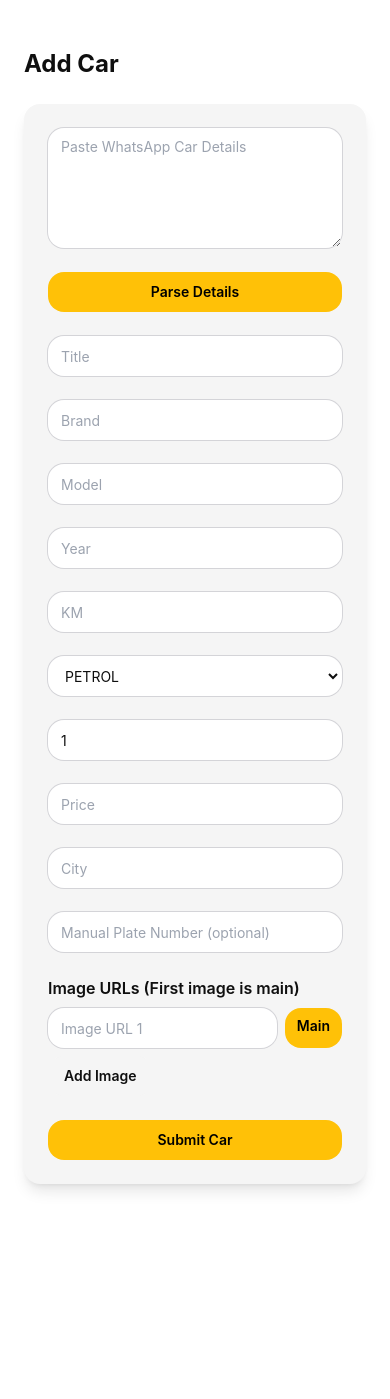
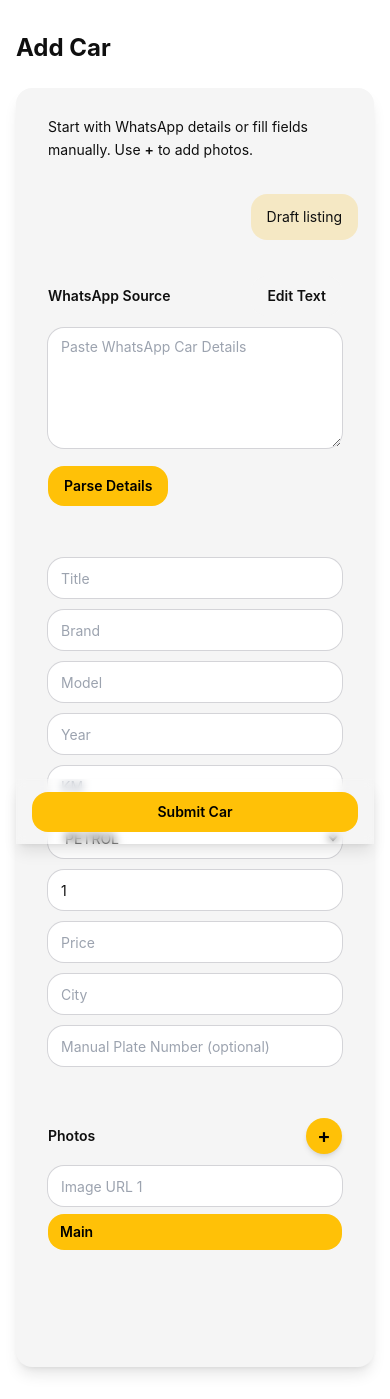
Before and after one commit to mybookingtechnologies-byte/ourauto, a Next.js app: page /dealer/add-car in a window 390 px wide. Before the commit the page ends 1232 px from the top, so only its background shows below. Built offline with nearby package versions, Linux system fonts and the light colour scheme.

Commit message:
UI: Chat-style Add Car creator (production ready, UI only)

```diff
--- a/app/(dealer)/dealer/add-car/page.tsx
+++ b/app/(dealer)/dealer/add-car/page.tsx
@@ -13,6 +13,10 @@ type MediaItem = { url: string; order: number };
 export default function AddCarPage(): JSX.Element {
   const router = useRouter();
   const [whatsappText, setWhatsappText] = useState("");
+  const [descriptionDraft, setDescriptionDraft] = useState("");
+  const [isDescriptionModalOpen, setIsDescriptionModalOpen] = useState(false);
+  const [isPhotoModalOpen, setIsPhotoModalOpen] = useState(false);
+  const [newPhotoUrl, setNewPhotoUrl] = useState("");
   const [title, setTitle] = useState("");
   const [brand, setBrand] = useState("");
   const [model, setModel] = useState("");
@@ -25,19 +29,8 @@ export default function AddCarPage(): JSX.Element {
   const [plateNumber, setPlateNumber] = useState("");
   const [media, setMedia] = useState<MediaItem[]>([{ url: "", order: 0 }]);
 
-  return (
-    <main className="mx-auto max-w-4xl px-6 py-12">
-      <h1 className="mb-6 text-2xl font-bold">Add Car</h1>
-      <div className="grid gap-6 rounded-2xl bg-bgSecondary p-6 shadow-lg">
-        <Textarea
-          placeholder="Paste WhatsApp Car Details"
-          value={whatsappText}
-          onChange={(event) => setWhatsappText(event.target.value)}
-        />
-        <Button
-          type="button"
-          onClick={() => {
-            const parsed = parseWhatsappDetails(whatsappText);
+  const applyParsedDetails = (sourceText: string): void => {
+    const parsed = parseWhatsappDetails(sourceText);
     if (parsed.brand) setBrand(parsed.brand);
     if (parsed.model) setModel(parsed.model);
     if (parsed.year) setYear(String(parsed.year));
@@ -46,11 +39,62 @@ export default function AddCarPage(): JSX.Element {
     if (parsed.ownerCount !== undefined) setOwnerCount(String(parsed.ownerCount));
     if (parsed.price) setPrice(String(parsed.price));
     if (parsed.city) setCity(parsed.city);
+  };
+
+  const listingSummary = [brand, model, year].filter(Boolean).join(" ") || "Draft listing";
+
+  return (
+    <main className="mx-auto max-w-5xl px-4 py-8 sm:px-6 sm:py-12">
+      <h1 className="mb-6 text-2xl font-bold">Add Car</h1>
+
+      <div className="space-y-5 rounded-2xl bg-bgSecondary p-4 shadow-lg sm:p-6">
+        <div className="message-fade-in flex justify-start">
+          <div className="max-w-[90%] rounded-2xl bg-background px-4 py-3 text-sm leading-relaxed sm:max-w-[80%]">
+            Start with WhatsApp details or fill fields manually. Use <span className="font-semibold">+</span> to add photos.
+          </div>
+        </div>
+
+        <div className="message-fade-in flex justify-end">
+          <div className="max-w-[90%] rounded-2xl bg-primary/20 px-4 py-3 text-sm leading-relaxed sm:max-w-[80%]">
+            {listingSummary}
+          </div>
+        </div>
+
+        <div className="message-fade-in rounded-2xl bg-background p-4">
+          <div className="mb-3 flex items-center justify-between">
+            <h2 className="text-sm font-semibold">WhatsApp Source</h2>
+            <Button
+              type="button"
+              variant="secondary"
+              onClick={() => {
+                setDescriptionDraft(whatsappText);
+                setIsDescriptionModalOpen(true);
               }}
             >
+              Edit Text
+            </Button>
+          </div>
+          <Textarea
+            placeholder="Paste WhatsApp Car Details"
+            value={whatsappText}
+            onChange={(event) => setWhatsappText(event.target.value)}
+            onPaste={(event) => {
+              const pasted = event.clipboardData.getData("text");
+              if (!pasted.trim()) return;
+              setTimeout(() => {
+                setDescriptionDraft(pasted);
+                setIsDescriptionModalOpen(true);
+              }, 0);
+            }}
+          />
+          <div className="mt-3">
+            <Button type="button" onClick={() => applyParsedDetails(whatsappText)}>
               Parse Details
             </Button>
+          </div>
+        </div>
 
+        <div className="message-fade-in grid gap-3 rounded-2xl bg-background p-4 md:grid-cols-2">
           <Input placeholder="Title" value={title} onChange={(event) => setTitle(event.target.value)} />
           <Input placeholder="Brand" value={brand} onChange={(event) => setBrand(event.target.value)} />
           <Input placeholder="Model" value={model} onChange={(event) => setModel(event.target.value)} />
@@ -68,11 +112,24 @@ export default function AddCarPage(): JSX.Element {
           <Input placeholder="Price" value={price} onChange={(event) => setPrice(event.target.value)} />
           <Input placeholder="City" value={city} onChange={(event) => setCity(event.target.value)} />
           <Input placeholder="Manual Plate Number (optional)" value={plateNumber} onChange={(event) => setPlateNumber(event.target.value)} />
+        </div>
 
-        <div className="space-y-2">
-          <h2 className="font-semibold">Image URLs (First image is main)</h2>
+        <div className="message-fade-in rounded-2xl bg-background p-4">
+          <div className="mb-3 flex items-center justify-between">
+            <h2 className="text-sm font-semibold">Photos</h2>
+            <button
+              type="button"
+              aria-label="Add photo"
+              className="flex h-9 w-9 items-center justify-center rounded-full bg-accent text-xl font-semibold text-black shadow-md"
+              onClick={() => setIsPhotoModalOpen(true)}
+            >
+              +
+            </button>
+          </div>
+
+          <div className="space-y-2.5">
             {media.map((item, index) => (
-            <div key={index} className="flex gap-2">
+              <div key={index} className="message-fade-in flex flex-col gap-2 sm:flex-row">
                 <Input
                   placeholder={`Image URL ${index + 1}`}
                   value={item.url}
@@ -86,6 +143,7 @@ export default function AddCarPage(): JSX.Element {
                   <Button
                     type="button"
                     variant="secondary"
+                    className="sm:self-start"
                     onClick={() => {
                       const next = media.filter((_, i) => i !== index).map((m, i) => ({ ...m, order: i }));
                       setMedia(next);
@@ -100,6 +158,7 @@ export default function AddCarPage(): JSX.Element {
                   <Button
                     type="button"
                     variant="outline"
+                    className="sm:self-start"
                     onClick={() => {
                       const next = [...media];
                       [next[index - 1], next[index]] = [next[index], next[index - 1]];
@@ -111,10 +170,13 @@ export default function AddCarPage(): JSX.Element {
                 ) : null}
               </div>
             ))}
-          <Button type="button" variant="secondary" onClick={() => setMedia([...media, { url: "", order: media.length }])}>Add Image</Button>
+          </div>
         </div>
 
+        <div className="sticky bottom-0 z-10 -mx-4 border-t border-white/10 bg-bgSecondary/95 px-4 py-3 shadow-lg backdrop-blur-sm sm:-mx-6 sm:px-6">
+          <div className="mx-auto flex w-full max-w-5xl items-center justify-end">
             <Button
+              className="w-full sm:w-auto"
               onClick={async () => {
                 await fetch("/api/dealer/cars", {
                   method: "POST",
@@ -139,6 +201,82 @@ export default function AddCarPage(): JSX.Element {
               Submit Car
             </Button>
           </div>
+        </div>
+      </div>
+
+      {isPhotoModalOpen ? (
+        <div className="fixed inset-0 z-50 flex items-center justify-center bg-black/60 px-4 backdrop-blur-sm">
+          <div className="message-fade-in w-full max-w-lg rounded-2xl bg-background p-5">
+            <h2 className="mb-3 text-lg font-semibold">Add Photo URL</h2>
+            <Input placeholder="https://..." value={newPhotoUrl} onChange={(event) => setNewPhotoUrl(event.target.value)} />
+            <div className="mt-4 flex justify-end gap-2">
+              <Button type="button" variant="outline" onClick={() => setIsPhotoModalOpen(false)}>
+                Cancel
+              </Button>
+              <Button
+                type="button"
+                onClick={() => {
+                  if (newPhotoUrl.trim().length === 0) return;
+                  if (media.length === 1 && media[0].url.trim().length === 0) {
+                    setMedia([{ url: newPhotoUrl.trim(), order: 0 }]);
+                  } else {
+                    setMedia([...media, { url: newPhotoUrl.trim(), order: media.length }]);
+                  }
+                  setNewPhotoUrl("");
+                  setIsPhotoModalOpen(false);
+                }}
+              >
+                Add
+              </Button>
+            </div>
+          </div>
+        </div>
+      ) : null}
+
+      {isDescriptionModalOpen ? (
+        <div className="fixed inset-0 z-50 flex items-center justify-center bg-black/60 px-4 backdrop-blur-sm">
+          <div className="message-fade-in w-full max-w-2xl rounded-2xl bg-background p-5">
+            <h2 className="mb-3 text-lg font-semibold">Edit WhatsApp Description</h2>
+            <Textarea
+              value={descriptionDraft}
+              onChange={(event) => setDescriptionDraft(event.target.value)}
+              className="min-h-[220px]"
+            />
+            <div className="mt-4 flex justify-end gap-2">
+              <Button type="button" variant="outline" onClick={() => setIsDescriptionModalOpen(false)}>
+                Cancel
+              </Button>
+              <Button
+                type="button"
+                onClick={() => {
+                  setWhatsappText(descriptionDraft);
+                  applyParsedDetails(descriptionDraft);
+                  setIsDescriptionModalOpen(false);
+                }}
+              >
+                Save & Parse
+              </Button>
+            </div>
+          </div>
+        </div>
+      ) : null}
+
+      <style jsx>{`
+        .message-fade-in {
+          animation: messageFadeIn 240ms ease-out;
+        }
+
+        @keyframes messageFadeIn {
+          from {
+            opacity: 0;
+            transform: translateY(6px);
+          }
+          to {
+            opacity: 1;
+            transform: translateY(0);
+          }
+        }
+      `}</style>
     </main>
   );
 }
```
Lines whose indentation alone changed are shown as unchanged.
